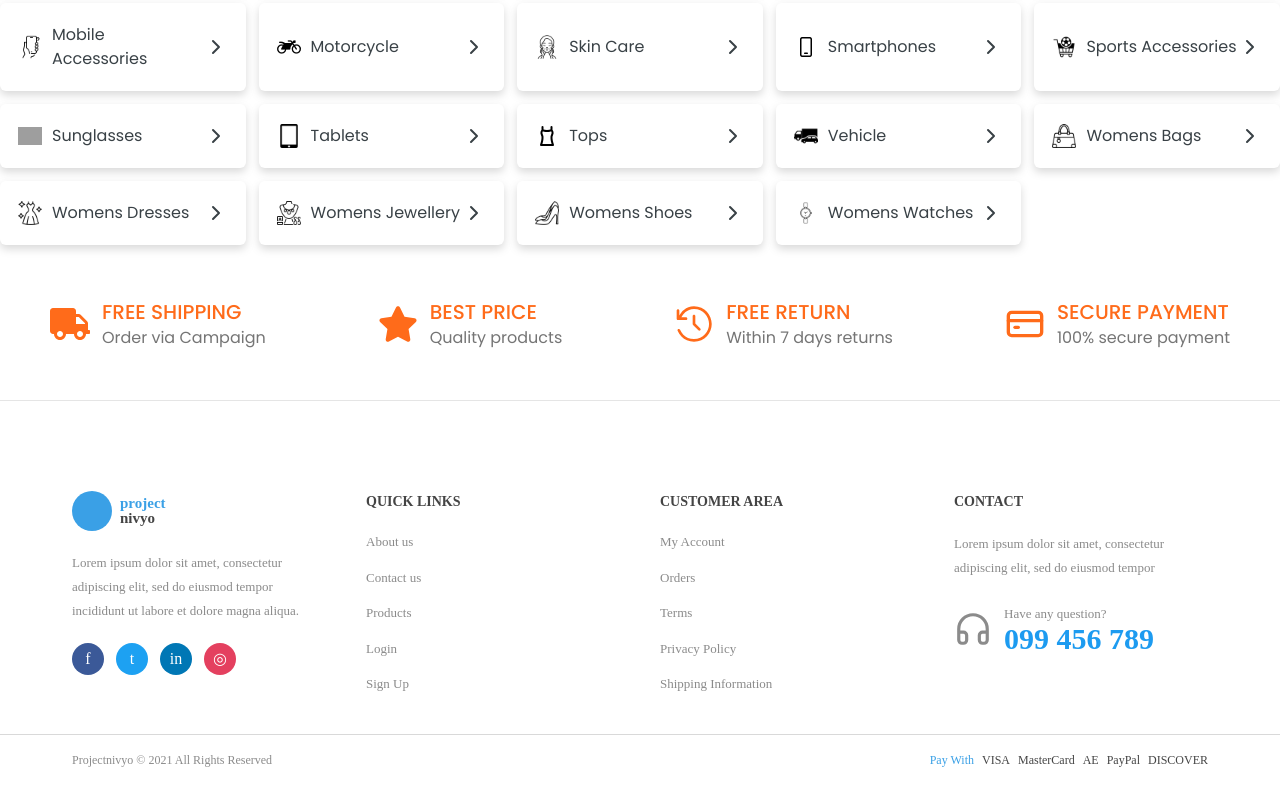
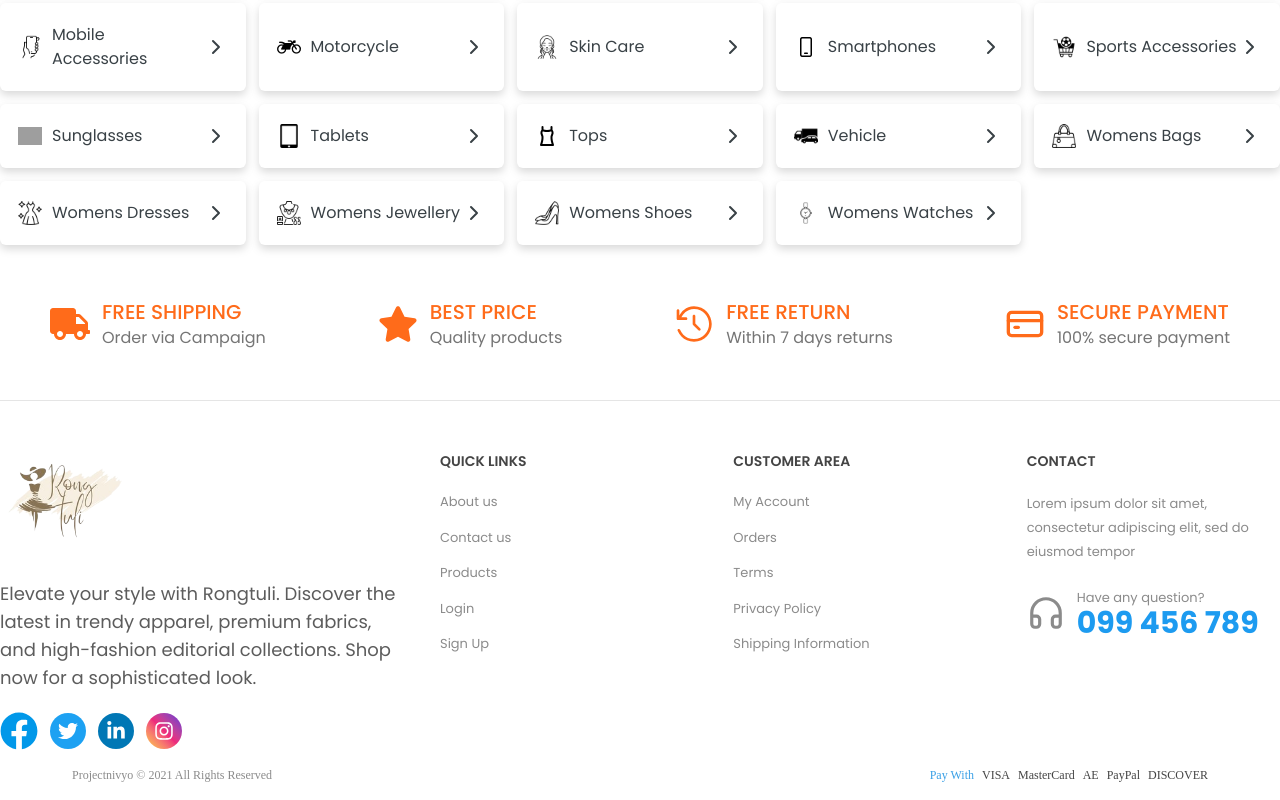
Before and after one commit to minhazulabidin/Rongtuli, a Next.js app in the folder client/: page / in a window 1280 px wide. Shown: the part 1028-1828 px from the top of the page. Built offline with nearby package versions, Linux system fonts and the light colour scheme; grey boxes are pictures that could not be loaded.

Commit message:
social media added

```diff
--- a/client/src/app/layout.js
+++ b/client/src/app/layout.js
@@ -18,9 +18,9 @@ const montserrat = Montserrat({
 });
 
 export const metadata = {
-  title: "Rangtuli | Premium Fashion & Style",
+  title: "Rongtuli | Premium Fashion & Style",
   description:
-    "Elevate your style with Rangtuli. Discover the latest in trendy apparel, premium fabrics, and high-fashion editorial collections. Shop now for a sophisticated look.",
+    "Elevate your style with Rongtuli. Discover the latest in trendy apparel, premium fabrics, and high-fashion editorial collections. Shop now for a sophisticated look.",
 };
 
 export default function RootLayout({ children }) {
--- a/client/src/components/layout/Footer/Footer.jsx
+++ b/client/src/components/layout/Footer/Footer.jsx
@@ -1,8 +1,11 @@
-
+import logo from "@/assate/image/logo.png";
 import Container from '@/components/commonCompo/Container';
 import { Separator } from '@/components/ui/separator';
 import { CreditCard, Headphones } from 'lucide-react';
-import { FaStar, FaTruck } from 'react-icons/fa';
+import Image from "next/image";
+import Link from "next/link";
+import { FaFacebook, FaLinkedinIn, FaStar, FaTruck, FaTwitter } from 'react-icons/fa';
+import { FaInstagram } from "react-icons/fa6";
 import { RxCounterClockwiseClock } from 'react-icons/rx';
 
 
@@ -58,52 +61,37 @@ const Footer = () => {
                     }
                 </div>
             </Container>
+
             <Separator className="my-12.5" />
-            {/* Middle Footer */}
-            <div className="border-b border-[#d9d9d9]">
-                <div className="mx-auto grid max-w-[1200px] grid-cols-4 gap-10 px-8 py-10">
+
+            <Container className="">
+                <div className="grid grid-cols-9 gap-10 font-poppins">
                     {/* Logo & About */}
-                    <div>
-                        <div className="flex items-center gap-2">
-                            <div className="h-10 w-10 rounded-full bg-[#3aa0e6]" />
+                    <div className="col-span-3">
+                        <Image src={logo} width={100} height={100} alt="logo" className="w-24 md:w-32 object-contain" />
 
-                            <div>
-                                <h2 className="text-[15px] font-bold leading-none text-[#3aa0e6]">
-                                    project
-                                </h2>
-
-                                <h2 className="text-[15px] font-bold leading-none text-[#444]">
-                                    nivyo
-                                </h2>
-                            </div>
-                        </div>
-
-                        <p className="mt-5 max-w-[260px] text-[13px] leading-6 text-[#8b8b8b]">
-                            Lorem ipsum dolor sit amet, consectetur adipiscing elit, sed do
-                            eiusmod tempor incididunt ut labore et dolore magna aliqua.
+                        <p className="text-lg mt-8 text-[#333333CC] leading-7">
+                            Elevate your style with Rongtuli. Discover the latest in trendy apparel, premium fabrics, and high-fashion editorial collections. Shop now for a sophisticated look.
                         </p>
 
                         <div className="mt-5 flex items-center gap-3">
-                            <div className="flex h-8 w-8 items-center justify-center rounded-full bg-[#3b5998] text-white">
-                                f
-                            </div>
-
-                            <div className="flex h-8 w-8 items-center justify-center rounded-full bg-[#1da1f2] text-white">
-                                t
-                            </div>
-
-                            <div className="flex h-8 w-8 items-center justify-center rounded-full bg-[#0077b5] text-white">
-                                in
-                            </div>
-
-                            <div className="flex h-8 w-8 items-center justify-center rounded-full bg-[#e4405f] text-white">
-                                ◎
-                            </div>
+                            <Link href="#">
+                                <FaFacebook size={38} className="text-[#0198E9]"/>
+                            </Link>
+                            <Link href="#" className="rounded-full p-2 bg-[#1DA1F2]">
+                                <FaTwitter size={20} className="text-white"/>
+                            </Link>
+                            <Link href="#" className="rounded-full p-2 bg-[#0077B5]">
+                                <FaLinkedinIn size={20} className="text-white "/>
+                            </Link>
+                            <Link href="#" className="rounded-full p-2 bg-linear-to-tr from-[#f9ce34] via-[#ee2a7b] to-[#6228d7]">
+                                <FaInstagram size={20} className="text-white "/>
+                            </Link>
                         </div>
                     </div>
 
                     {/* Quick Links */}
-                    <div>
+                    <div className="col-span-2">
                         <h3 className="mb-5 text-[14px] font-semibold uppercase text-[#444]">
                             QUICK LINKS
                         </h3>
@@ -128,7 +116,7 @@ const Footer = () => {
                     </div>
 
                     {/* Customer Area */}
-                    <div>
+                    <div className="col-span-2">
                         <h3 className="mb-5 text-[14px] font-semibold uppercase text-[#444]">
                             CUSTOMER AREA
                         </h3>
@@ -153,7 +141,7 @@ const Footer = () => {
                     </div>
 
                     {/* Contact */}
-                    <div>
+                    <div className="col-span-2">
                         <h3 className="mb-5 text-[14px] font-semibold uppercase text-[#444]">
                             CONTACT
                         </h3>
@@ -178,7 +166,7 @@ const Footer = () => {
                         </div>
                     </div>
                 </div>
-            </div>
+            </Container>
 
             {/* Bottom Footer */}
             <div>
```
